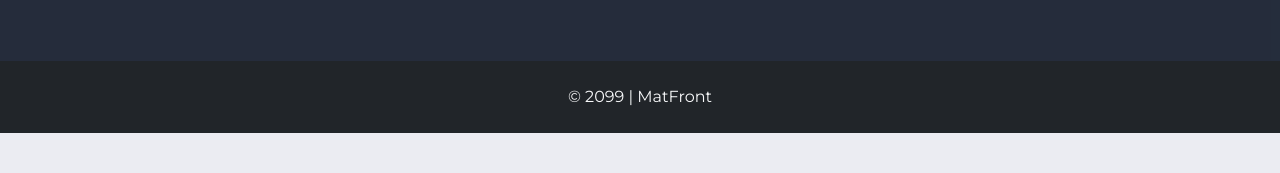
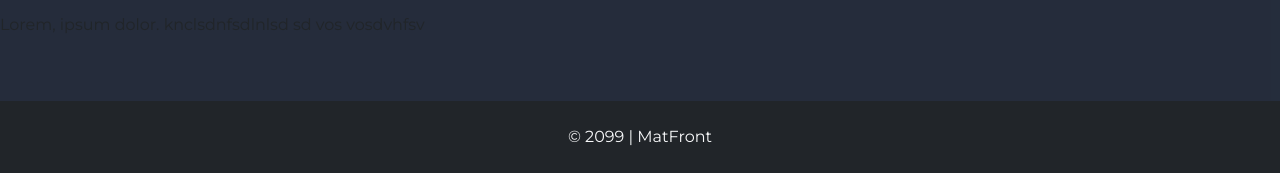
Before and after one commit to mateuszptaszek9191/MatFront, a plain HTML site: page index.html in a window 1280 px wide. Shown: the part 4461-4634 px from the top of the page. Before the commit the page ends 4594 px from the top, so only its background shows below. Drawn offline with nearby package versions, Linux system fonts and the light colour scheme.

Commit message:
secound com

```diff
--- a/index.html
+++ b/index.html
@@ -440,7 +440,7 @@
         </div>
 
         <div class="contact-shadow"></div>
-
+<p>Lorem, ipsum dolor. knclsdnfsdlnlsd sd vos vosdvhfsv</p>
       </section>
 
   </main>
```
